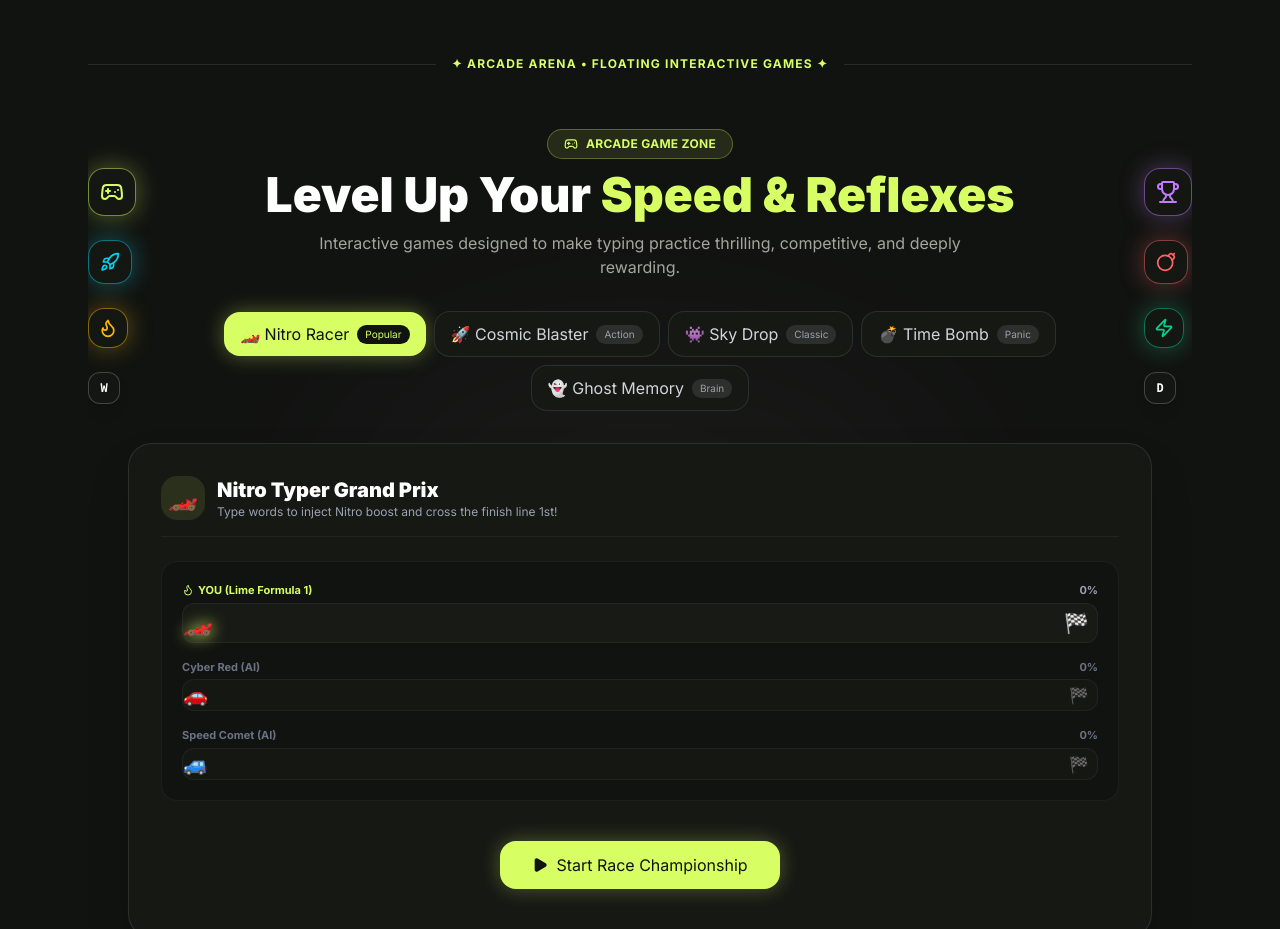
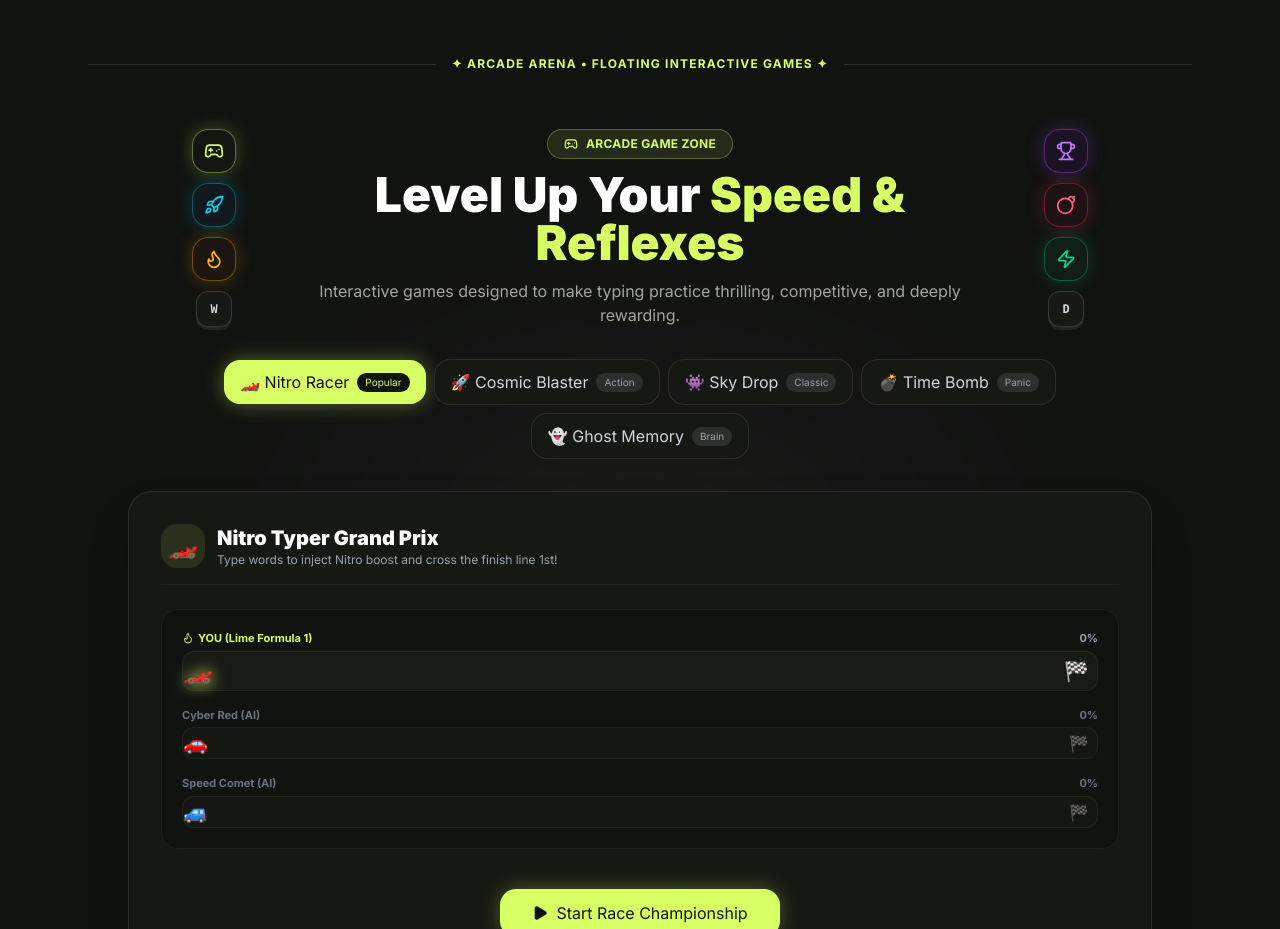
Before and after one commit to jasminaramim/-TypeMaster, a React (Vite) app: page / in a window 1280 px wide. Shown: the part 3534-4463 px from the top of the page. Built offline with nearby package versions, Linux system fonts and the light colour scheme.

Commit message:
Position floating arcade gaming icons closer to header text

```diff
--- a/src/components/HomepageGameSection.tsx
+++ b/src/components/HomepageGameSection.tsx
@@ -1,15 +1,4 @@
 import React from 'react';
-import {
-  Gamepad2,
-  Rocket,
-  Flame,
-  Trophy,
-  Bomb,
-  Zap,
-  Target,
-  Sparkles,
-  Swords,
-} from 'lucide-react';
 import { TypingGames } from './TypingGames';
 
 interface HomepageGameSectionProps {
@@ -32,75 +21,6 @@ export const HomepageGameSection: React.FC<HomepageGameSectionProps> = ({
         aria-hidden="true"
       />
 
-      {/* Floating Gaming Icons - Left Side (Desktop) */}
-      <div className="pointer-events-none absolute left-0 top-16 hidden xl:flex flex-col gap-6 z-10">
-        <div className="flex h-12 w-12 items-center justify-center rounded-2xl border border-[#d7ff64]/50 bg-[#161814]/95 text-[#d7ff64] shadow-[0_0_25px_rgba(215,255,100,0.35)] backdrop-blur-md animate-float-game-1">
-          <Gamepad2 className="h-6 w-6" />
-        </div>
-        <div
-          className="flex h-11 w-11 items-center justify-center rounded-2xl border border-cyan-400/50 bg-[#161814]/95 text-cyan-400 shadow-[0_0_25px_rgba(34,211,238,0.35)] backdrop-blur-md animate-float-game-2"
-          style={{ animationDelay: '0.6s' }}
-        >
-          <Rocket className="h-5 w-5" />
-        </div>
-        <div
-          className="flex h-10 w-10 items-center justify-center rounded-2xl border border-amber-400/50 bg-[#161814]/95 text-amber-400 shadow-[0_0_25px_rgba(251,191,36,0.35)] backdrop-blur-md animate-float-game-3"
-          style={{ animationDelay: '1.2s' }}
-        >
-          <Flame className="h-5 w-5" />
-        </div>
-        <div
-          className="flex h-8 w-8 items-center justify-center rounded-xl border border-white/20 bg-[#161814]/90 font-mono text-xs font-black text-white shadow-lg animate-float-key"
-          style={{ animationDelay: '0.4s' }}
-        >
-          W
-        </div>
-      </div>
-
-      {/* Floating Gaming Icons - Right Side (Desktop) */}
-      <div className="pointer-events-none absolute right-0 top-16 hidden xl:flex flex-col gap-6 z-10">
-        <div
-          className="flex h-12 w-12 items-center justify-center rounded-2xl border border-purple-400/50 bg-[#161814]/95 text-purple-400 shadow-[0_0_25px_rgba(192,132,252,0.35)] backdrop-blur-md animate-float-game-2"
-          style={{ animationDelay: '0.3s' }}
-        >
-          <Trophy className="h-6 w-6" />
-        </div>
-        <div
-          className="flex h-11 w-11 items-center justify-center rounded-2xl border border-red-400/50 bg-[#161814]/95 text-red-400 shadow-[0_0_25px_rgba(248,113,113,0.35)] backdrop-blur-md animate-float-game-1"
-          style={{ animationDelay: '0.9s' }}
-        >
-          <Bomb className="h-5 w-5" />
-        </div>
-        <div
-          className="flex h-10 w-10 items-center justify-center rounded-2xl border border-emerald-400/50 bg-[#161814]/95 text-emerald-400 shadow-[0_0_25px_rgba(52,211,153,0.35)] backdrop-blur-md animate-float-game-3"
-          style={{ animationDelay: '1.5s' }}
-        >
-          <Zap className="h-5 w-5" />
-        </div>
-        <div
-          className="flex h-8 w-8 items-center justify-center rounded-xl border border-white/20 bg-[#161814]/90 font-mono text-xs font-black text-white shadow-lg animate-float-key"
-          style={{ animationDelay: '0.8s' }}
-        >
-          D
-        </div>
-      </div>
-
-      {/* Floating Pill Icons Strip on Mobile / Tablet */}
-      <div className="pointer-events-none mb-3 flex items-center justify-center gap-3 xl:hidden">
-        <span className="flex h-8 w-8 items-center justify-center rounded-xl border border-[#d7ff64]/40 bg-[#161814] text-[#d7ff64] shadow-md animate-float-game-1">
-          <Gamepad2 className="h-4 w-4" />
-        </span>
-        <span className="flex h-8 w-8 items-center justify-center rounded-xl border border-cyan-400/40 bg-[#161814] text-cyan-400 shadow-md animate-float-game-2">
-          <Rocket className="h-4 w-4" />
-        </span>
-        <span className="flex h-8 w-8 items-center justify-center rounded-xl border border-amber-400/40 bg-[#161814] text-amber-400 shadow-md animate-float-game-3">
-          <Flame className="h-4 w-4" />
-        </span>
-        <span className="flex h-8 w-8 items-center justify-center rounded-xl border border-purple-400/40 bg-[#161814] text-purple-400 shadow-md animate-float-game-1">
-          <Trophy className="h-4 w-4" />
-        </span>
-      </div>
-
       {/* Interactive Arcade Games Component */}
       <div className="relative z-10 mx-auto w-full max-w-5xl">
         <TypingGames
--- a/src/components/TypingGames.tsx
+++ b/src/components/TypingGames.tsx
@@ -378,7 +378,55 @@ export const TypingGames: React.FC<TypingGamesProps> = ({
 
   return (
     <div className="space-y-8">
-      {/* Header */}
+      {/* Header Framed Closely by Floating Gaming Icons */}
+      <div className="relative mx-auto w-full max-w-3xl px-4">
+        {/* Left Floating Gaming Icons (Tightly hugging the title text) */}
+        <div
+          className="pointer-events-none absolute -left-6 sm:-left-12 lg:-left-16 top-1/2 -translate-y-1/2 hidden md:flex flex-col items-center gap-2.5 select-none"
+          aria-hidden="true"
+        >
+          {/* Gamepad */}
+          <div className="flex h-11 w-11 items-center justify-center rounded-2xl border border-[#d7ff64]/40 bg-[#161a12]/80 backdrop-blur-sm shadow-[0_0_18px_rgba(215,255,100,0.25)] animate-float-game-1">
+            <Gamepad2 className="h-5 w-5 text-[#d7ff64]" />
+          </div>
+          {/* Rocket */}
+          <div className="flex h-11 w-11 items-center justify-center rounded-2xl border border-cyan-500/40 bg-[#121c22]/80 backdrop-blur-sm shadow-[0_0_18px_rgba(6,182,212,0.25)] animate-float-game-2">
+            <Rocket className="h-5 w-5 text-cyan-400" />
+          </div>
+          {/* Flame */}
+          <div className="flex h-11 w-11 items-center justify-center rounded-2xl border border-amber-500/40 bg-[#221912]/80 backdrop-blur-sm shadow-[0_0_18px_rgba(245,158,11,0.25)] animate-float-game-3">
+            <Flame className="h-5 w-5 text-amber-400" />
+          </div>
+          {/* Keycap W */}
+          <div className="flex h-9 w-9 items-center justify-center rounded-xl border border-white/15 bg-[#171914] shadow-[0_3px_0_rgba(255,255,255,0.08)] animate-float-game-1">
+            <span className="font-mono text-xs font-black text-gray-300">W</span>
+          </div>
+        </div>
+
+        {/* Right Floating Gaming Icons (Tightly hugging the title text) */}
+        <div
+          className="pointer-events-none absolute -right-6 sm:-right-12 lg:-right-16 top-1/2 -translate-y-1/2 hidden md:flex flex-col items-center gap-2.5 select-none"
+          aria-hidden="true"
+        >
+          {/* Trophy */}
+          <div className="flex h-11 w-11 items-center justify-center rounded-2xl border border-purple-500/40 bg-[#1e1428]/80 backdrop-blur-sm shadow-[0_0_18px_rgba(168,85,247,0.25)] animate-float-game-1">
+            <Trophy className="h-5 w-5 text-purple-400" />
+          </div>
+          {/* Bomb */}
+          <div className="flex h-11 w-11 items-center justify-center rounded-2xl border border-rose-500/40 bg-[#241317]/80 backdrop-blur-sm shadow-[0_0_18px_rgba(244,63,94,0.25)] animate-float-game-2">
+            <Bomb className="h-5 w-5 text-rose-400" />
+          </div>
+          {/* Zap */}
+          <div className="flex h-11 w-11 items-center justify-center rounded-2xl border border-emerald-500/40 bg-[#102219]/80 backdrop-blur-sm shadow-[0_0_18px_rgba(16,185,129,0.25)] animate-float-game-3">
+            <Zap className="h-5 w-5 text-emerald-400" />
+          </div>
+          {/* Keycap D */}
+          <div className="flex h-9 w-9 items-center justify-center rounded-xl border border-white/15 bg-[#171914] shadow-[0_3px_0_rgba(255,255,255,0.08)] animate-float-game-2">
+            <span className="font-mono text-xs font-black text-gray-300">D</span>
+          </div>
+        </div>
+
+        {/* Header Text */}
         <section className="text-center">
           <div className="mb-3 inline-flex items-center gap-2 rounded-full border border-[#d7ff64]/30 bg-[#d7ff64]/10 px-4 py-1.5 text-xs font-bold tracking-wide text-[#d7ff64]">
             <Gamepad2 className="h-3.5 w-3.5" />
@@ -391,6 +439,7 @@ export const TypingGames: React.FC<TypingGamesProps> = ({
             Interactive games designed to make typing practice thrilling, competitive, and deeply rewarding.
           </p>
         </section>
+      </div>
 
       {/* Game Selector Arcade Menu */}
       <div className="flex flex-wrap items-center justify-center gap-2">
```
Lines whose indentation alone changed are shown as unchanged.
